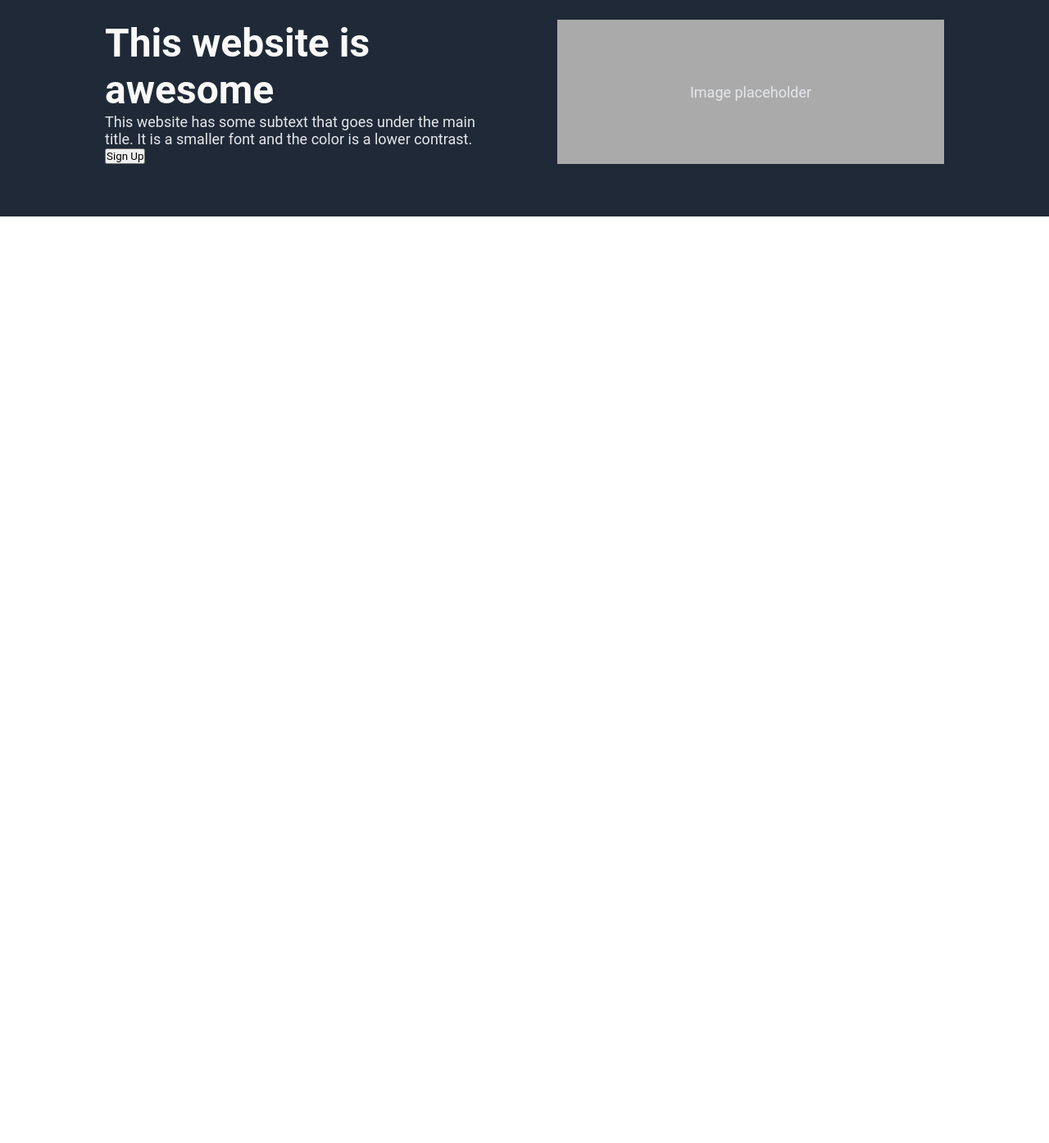
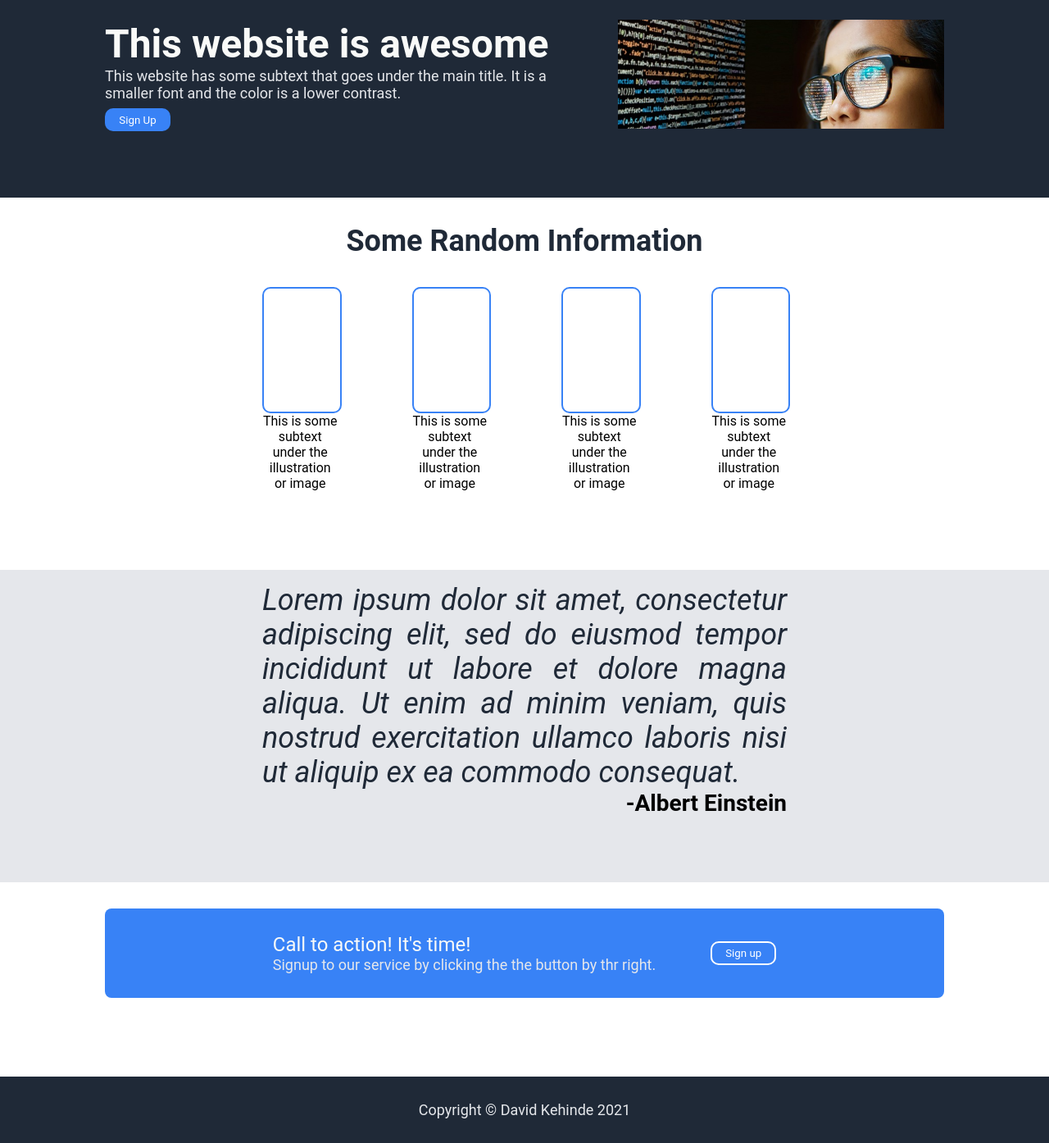
Before and after one commit to SageDave/odin-landing-page, a plain HTML site: page index.html in a window 1280 px wide. Shown: the part 100-1494 px from the top of the page at 82% size. Before the commit the page ends 800 px from the top, so only its background shows below. Drawn offline with Linux system fonts and the light colour scheme.

Commit message:
Created all other sections

```diff
--- a/index.html
+++ b/index.html
@@ -29,14 +29,72 @@
                     <button>Sign Up</button>
                 </div>
                 <div class="header-content">
-                    <div class="img-placeholder">
-                        <p id="secondary-header-text">Image placeholder</p>
-                    </div>
+                    <img src="assets/woman-3597101_640.jpg">
                 </div>
             </div>
         </div>
 
     </div>
+    <div class="info-section">
+        <div class="container-sm">
+            <h1 id="info-title">Some Random Information</h1>
+            <div class="info-cards">
+                <div class="info-card">
+                    <div class="bordered-img-container">
+
+                    </div>
+                    <p class="info-card-text">This is some subtext under the illustration or image</p>
+                </div>
+                <div class="info-card">
+                    <div class="bordered-img-container">
+
+                    </div>
+                    <p class="info-card-text">This is some subtext under the illustration or image</p>
+                </div>
+                <div class="info-card">
+                    <div class="bordered-img-container">
+
+                    </div>
+                    <p class="info-card-text">This is some subtext under the illustration or image</p>
+                </div>
+                <div class="info-card">
+                    <div class="bordered-img-container">
+
+                    </div>
+                    <p class="info-card-text">This is some subtext under the illustration or image</p>
+                </div>
+
+            </div>
+        </div>
+
+    </div>
+
+    <div class="quote-section">
+        <div class="container-sm">
+            <p class="quote-text">Lorem ipsum dolor sit amet, consectetur adipiscing elit, sed do eiusmod tempor
+                incididunt ut labore et dolore magna aliqua. Ut enim ad minim veniam, quis nostrud exercitation ullamco
+                laboris nisi ut aliquip ex ea commodo consequat.</p>
+            <p class="quote-author">-Albert Einstein</p>
+        </div>
+    </div>
+
+    <div class="container-lg">
+        <div class="signup-section">
+            <div class="signup-item">
+                <p class="signup-title">Call to action! It's time!</p>
+                <p class="signup-info">Signup to our service by clicking the the button by thr right.</p>
+            </div>
+            <div class="signup-item">
+                <Button>Sign up</Button>
+            </div>
+        </div>
+    </div>
+
+    <footer>
+        <p class="footer-text">Copyright &copy; David Kehinde 2021</p>
+    </footer>
+
+
 
 </body>
 
--- a/style.css
+++ b/style.css
@@ -4,11 +4,37 @@
     padding: 0;
     font-family: roboto, sans-serif;
 }
+body{
+    background-color: white;
+}
+button{
+    background-color: #3882f6;
+    color: #fff;
+    width: 5rem;
+    height: 1.8rem;
+    border-radius: 10px;
+    border: none;
+    text-decoration: none;
+    font-family: roboto, sans-serif;
+}
 
+.container-lg, .container-sm{
+    padding: 1rem 0 5rem;
+}
+.container-lg{
+    margin: 0 10% 1rem;
 
-.container-lg{
-    padding: 1rem 0 4rem;
-    margin: 0 10% 2rem;
+}
+.container-sm{
+    margin: 0 25% 1rem;
+
+}
+
+#info-title{
+    text-align: center;
+    color: #1F2937;
+    font-size: 36px;
+    font-weight: bolder;
 }
 
 .navbar{
@@ -18,10 +44,10 @@
     margin-bottom: 5rem;
 }
 
-.header{
+.header,footer{
     background-color: #1F2937;
 }
-.header-logo{
+.header-logo, .signup-title{
     font-size: 24px;
     color: #F9FAF8;
 }
@@ -31,28 +57,27 @@
     gap: 3rem;
     align-items: center;
 }
-.header-link, #secondary-header-text{
+.header-link, #secondary-header-text,.signup-info, .footer-text{
     text-decoration: none;
     color: #E5E7EB;
     font-size: 18px;
 }
 
+#secondary-header-text{
+    margin-bottom: 0.5rem;
+}
 .header-contents{
     display: flex;
-    justify-content: center;
-    align-items: stretch;
-    gap: 5rem;
+    justify-content: space-between;
+    align-items: center;
+    gap: 4rem;
+
 }
-.header-content{
-    flex: 1;
-}
-.img-placeholder{
-    height: 100%;
+
+
+
+.header-content img{
     width: 100%;
-    background-color:  #aaaaaa;
-    display: flex;
-    justify-content: center;
-    align-items: center;
 }
 
 
@@ -63,3 +88,54 @@
     color: #F9FAF8;
 
 }
+
+.info-cards{
+    display: flex;
+    justify-content: center;
+    gap: 90px;
+    margin-top: 35px;
+}
+.info-card{
+    flex: 1;
+    text-align: center;
+}
+.bordered-img-container{
+    width: 100%;
+    height: 150px;
+    border: 2px solid #3882f6;
+    border-radius: 10px;
+
+}
+
+.quote-section{
+    background-color: #E5E7EB;
+}
+
+.quote-text{
+    font-size: 36px;
+    font-style:italic;
+    color:#1F2937;
+    text-align: justify;
+}
+
+.quote-author{
+    font-weight: bolder;
+    text-align: right;
+    font-size: 28px;
+}
+.signup-section{
+    background-color: #3882f6;
+    padding: 30px 20%;
+    border-radius: 8px;
+    display: flex;
+    justify-content: space-between;
+    align-items: center;
+}
+.signup-item button{
+    border: 2px solid #fff;
+}
+
+footer {
+    text-align: center;
+    padding: 30px 0;
+}
```
Also changed, not shown: assets/software-developer-6521720_640.jpg (added), assets/woman-3597101_640.jpg (added).
